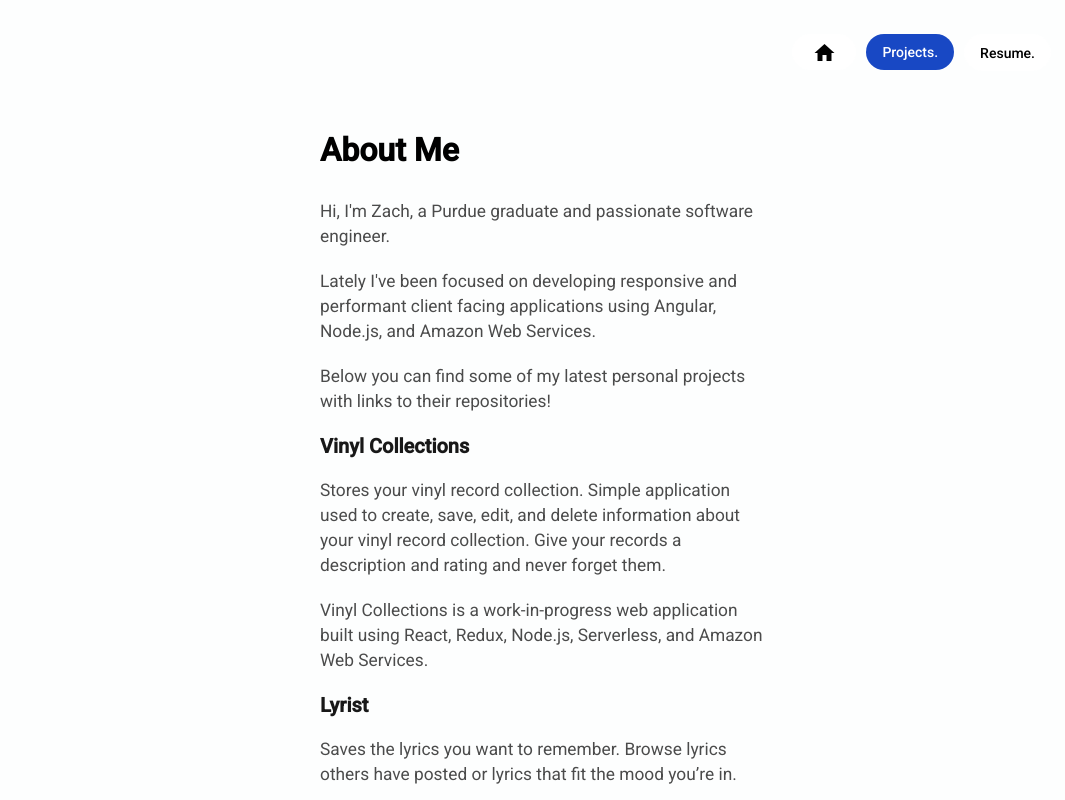
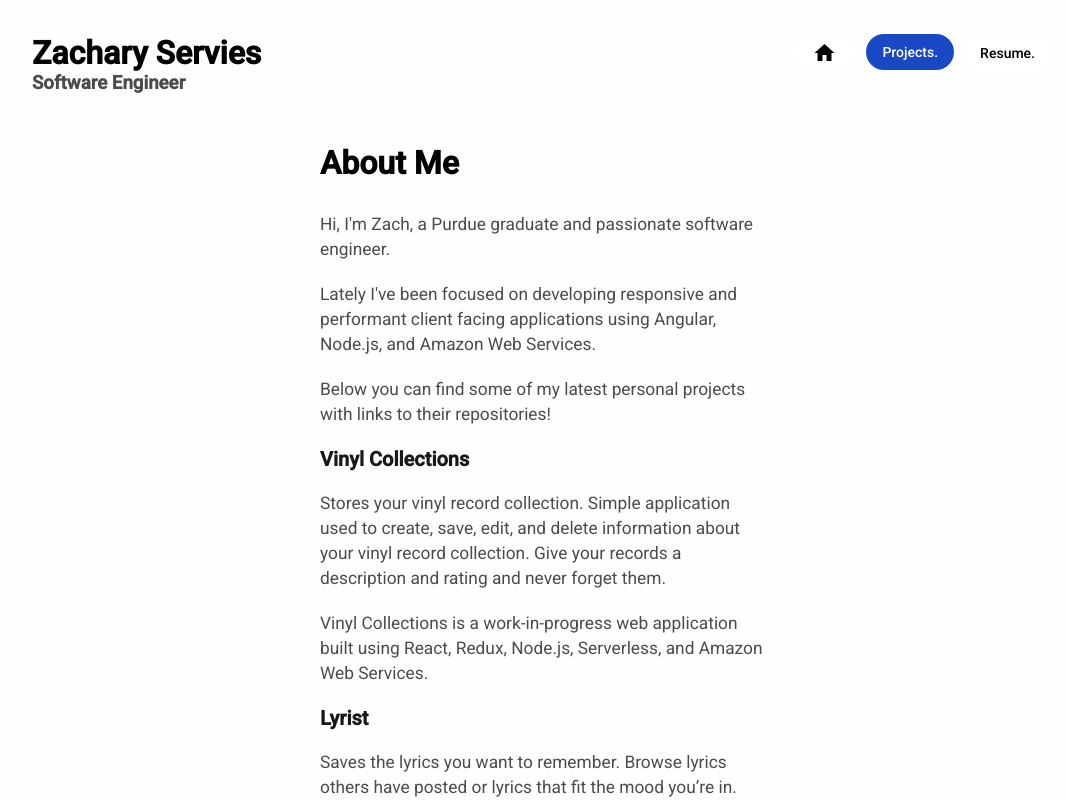
Before and after one commit to zservies/portfolio, an Angular app: page /home in a window 1280 px wide. Both pictures are taken after a click on the button "Projects.". Shown: the top 800 px of the page, without its empty margins (96-1161 px from the left). Built offline with nearby package versions, Linux system fonts and the light colour scheme.

Commit message:
Updated resume, added name to header on projects page. Added animation to name.

```diff
--- a/src/app/nav-header/nav-header.component.html
+++ b/src/app/nav-header/nav-header.component.html
@@ -1,12 +1,29 @@
 <header>
-  <div class = "nav-button-wrapper">
-    <div class = "nav-buttons">
-      <button mat-flat-button [ngClass] = "{'selected-nav': (buttonToggled.home.isToggled)}" (click) = "toggleNav('home')">
+  <div class="nav-button-wrapper">
+    <div class="name-wrap" *ngIf="showName===true">
+      <div><h1>Zachary Servies</h1></div>
+      <div class="name-subtext"><h3>Software Engineer</h3></div>
+    </div>
+
+    <div class="nav-buttons">
+      <button
+        mat-flat-button
+        [ngClass]="{ 'selected-nav': buttonToggled.home.isToggled }"
+        (click)="toggleNav('home')"
+      >
         <i class="material-icons">home</i>
       </button>
-      <button mat-flat-button [ngClass] = "{'selected-nav': (buttonToggled.about.isToggled)}" (click) = "toggleNav('about')">Projects.</button>
-      <button mat-flat-button (click) = "toggleNav('resume')">
-        <a target="_blank" href="../../assets/ZacharyServies_Resume.pdf">Resume.</a>
+      <button
+        mat-flat-button
+        [ngClass]="{ 'selected-nav': buttonToggled.about.isToggled }"
+        (click)="toggleNav('about')"
+      >
+        Projects.
+      </button>
+      <button mat-flat-button (click)="toggleNav('resume')">
+        <a target="_blank" href="../../assets/ServiesZachary_Resume.pdf"
+          >Resume.</a
+        >
       </button>
     </div>
   </div>
--- a/src/app/nav-header/nav-header.component.scss
+++ b/src/app/nav-header/nav-header.component.scss
@@ -25,14 +25,26 @@ button:hover, .selected-nav {
   text-align: right;
   margin-right: 10vw;
 }
-.nav-buttons {
-  display: inline-block;
+.name-wrap {
+  float: left;
+  margin-left: 10vw;
+  margin-top: 10px;
+  -webkit-animation: fade-name 1s;
+  animation: fade-name 1s
 }
-// .logo {
-//   padding-top: 10px; // Same as nav button's margin.
-//   padding-left: 5vw;
-//   font-family: 'Shadows Into Light', ;
-//   float: left;
-//   font-size: 25px;
-//   font-weight: bold;
-// }
+.name-subtext {
+  float: left;
+  opacity: 0.7;
+  -webkit-animation: fade-subtext 1s;
+  animation: fade-subtext 1s;
+}
+
+@keyframes fade-subtext {
+  from {opacity: 0;}
+  to {opacity: 0.7;}
+}
+
+@keyframes fade-name {
+  from {opacity: 0;}
+  to {opacity: 1;}
+}
--- a/src/app/nav-header/nav-header.component.ts
+++ b/src/app/nav-header/nav-header.component.ts
@@ -1,37 +1,37 @@
-import { Component, OnInit } from '@angular/core';
-import { Router } from '@angular/router';
+import { Component, OnInit } from "@angular/core";
+import { Router } from "@angular/router";
 // import test from '../../assets/ZacharyServies_Resume.pdf'
 @Component({
-  selector: 'app-nav-header',
-  templateUrl: './nav-header.component.html',
-  styleUrls: ['./nav-header.component.scss']
+  selector: "app-nav-header",
+  templateUrl: "./nav-header.component.html",
+  styleUrls: ["./nav-header.component.scss"],
 })
 export class NavHeaderComponent implements OnInit {
-
   // Keep track of user's current page for button toggles.
-  buttonToggled =
-    {
+  buttonToggled = {
     home: {
-        isToggled: false
+      isToggled: false,
     },
     about: {
-        isToggled: false
+      isToggled: false,
     },
     resume: {
-        isToggled: false
-      }
+      isToggled: false,
+    },
   };
+  showName = false;
 
-
-  constructor(private router: Router) { }
+  constructor(private router: Router) {}
 
   toggleNav(event) {
+    this.showName = event === "about" ? true : false;
     // Loop through the button toggles and set them all to false
     for (const button of Object.keys(this.buttonToggled)) {
       this.buttonToggled[button].isToggled = false;
     }
     // Set the toggle emitted to true.
     this.buttonToggled[event].isToggled = true;
+    console.log(event);
     this.router.navigateByUrl(event);
   }
 
@@ -39,17 +39,22 @@ export class NavHeaderComponent implements OnInit {
     // Get current pathname and call toggleNav() to do appropriate routing/button highlighting.
     const currentLocation = window.location.pathname;
     switch (currentLocation) {
-      case '/home':
-        this.toggleNav('home');
+      case "/home":
+        this.toggleNav("home");
+        this.showName = false;
         break;
-      case '/':
-        this.toggleNav('home');
+      case "/":
+        this.toggleNav("home");
+        this.showName = false;
         break;
-      case '/about':
-        this.toggleNav('about');
+      case "/about":
+        this.toggleNav("about");
+        this.showName = true;
+
         break;
-      case '/resume':
-        this.toggleNav('resume');
+      case "/resume":
+        this.toggleNav("resume");
+        this.showName = false;
         break;
     }
   }
@@ -57,5 +62,4 @@ export class NavHeaderComponent implements OnInit {
   ngOnInit() {
     this.currentLocation();
   }
-
 }
```
Also changed, not shown: 2 other files (tests, documents, lock files or other folders). Lines whose indentation alone changed are shown as unchanged.
